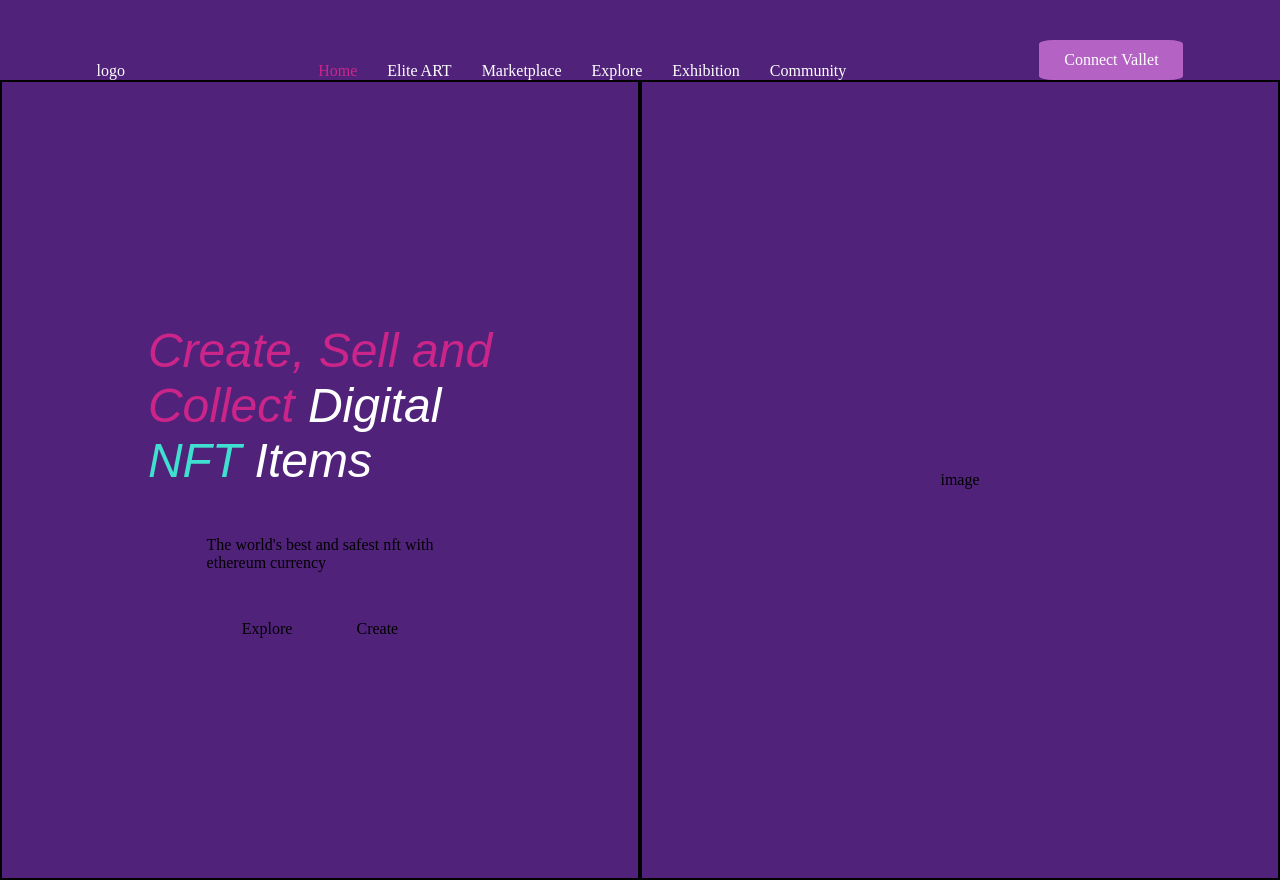
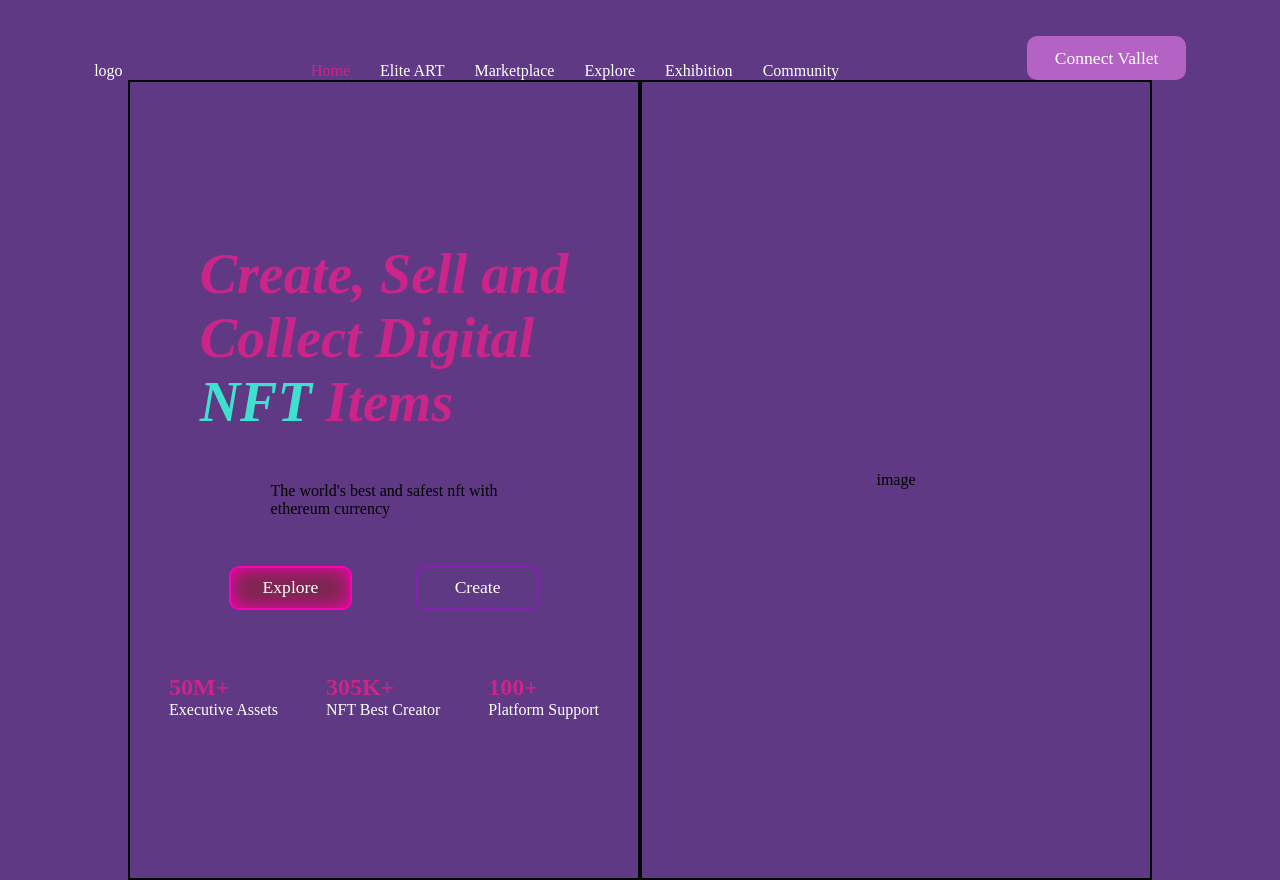
Before and after one commit to Alina010234/homework, a plain HTML site: page Art-Fantasy/art.html in a window 1280 px wide. Drawn offline with Linux system fonts and the light colour scheme.

Commit message:
update fantasy-art

```diff
--- a/Art-Fantasy/art.css
+++ b/Art-Fantasy/art.css
@@ -9,16 +9,16 @@
 .container-mare {
   width: 100%;
   height: 100%;
-    background-color: rgb(80, 34, 122);
+  background-color: rgb(95, 57, 131);
+  /* font-family: sa; */
 }
 
 .header {
-    position: sticky;
   height: 5em;
   display: flex;
   flex-direction: row;
   justify-content: space-around;
-    align-items:end;
+  align-items: end;
   color: white;
 }
 
@@ -30,21 +30,19 @@ nav ul {
 span {
   color: rgb(204, 37, 137);
 }
-  span1 {
-    color: white;
-  }
-  span2 {
+.nft {
   color: turquoise;
 }
-
-  .buttonVallet {
+.button {
   width: 9em;
   height: 2.5em;
   display: flex;
   justify-content: center;
   align-items: center;
   background-color: rgb(180, 98, 196);
-   border-radius: 10%;
+  border-radius: 10px;
+  font-size: 1.1em;
+  cursor: pointer;
 }
 
 .section1 {
@@ -52,6 +50,13 @@ nav ul {
   display: flex;
   justify-content: center;
   align-items: center;
+}
+.s1container {
+  width: 80%;
+  height: 100%;
+  display: flex;
+  justify-content: center;
+  align-items: flex-start;
 }
 .oferta {
   width: 100%;
@@ -64,9 +69,9 @@ nav ul {
 }
 
 .title {
-    font-family: fantasy;
+  font-weight: 800;
   font-style: italic;
-    font-size: 3em;
+  font-size: 3.5em;
 }
 .small-text {
   font-size: 1em;
@@ -79,11 +84,6 @@ nav ul {
   margin-top: 3em;
 }
 
-
-
-
-
-
 .croppImage {
   width: 100%;
   height: 100%;
@@ -92,3 +92,28 @@ nav ul {
   justify-content: center;
   border: solid black 2px;
 }
+
+.explore-button {
+  background-color: #7a274e;
+  box-shadow: 0px 0px 20px #ff00b7 inset;
+  border: 2px solid #ff00b7;
+  width: 7em;
+  color: white;
+}
+
+.create-button {
+  border: 2px solid rgb(135, 30, 181);
+  border-radius: 8px;
+  background-color: transparent;
+  transform: 1s;
+  width: 7em;
+  color: white;
+}
+.statistics {
+  display: flex;
+  justify-content: center;
+  align-items: center;
+  gap: 3em;
+  margin-top: 4em;
+  color: white;
+}
--- a/Art-Fantasy/art.html
+++ b/Art-Fantasy/art.html
@@ -22,26 +22,46 @@
             <li><p>Community</p></li>
           </ul>
         </nav>
-        <div class="buttonVallet">Connect Vallet</div>
+        <div class="buttonVallet button">Connect Vallet</div>
       </div>
 
       <div class="section1">
+        <div class="s1container">
           <div class="oferta">
             <div class="title">
               <p><span>Create, Sell and</span></p>
-            <p><span>Collect</span> <span1>Digital</span1></p>
-            <p><span2>NFT</span2> <span1>Items</span1></p>
+              <p><span>Collect</span> <span>Digital</span></p>
+              <p><span class="nft">NFT</span> <span>Items</span></p>
             </div>
             <div class="small-text">
               <p>The world's best and safest nft with</p>
               <p>ethereum currency</p>
             </div>
             <div class="buttonS1">
-            <div class="explore-button">Explore</div>
-            <div class="create-button">Create</div>
+              <div class="explore-button button">Explore</div>
+              <div class="create-button button">Create</div>
+            </div>
+
+            <div class="statistics">
+              <div class="50M">
+                <span><h2>50M+</h2></span>
+                <p>Executive Assets</p>
+              </div>
+
+              <div class="350K">
+                <span><h2>305K+</h2></span>
+                <p>NFT Best Creator</p>
+              </div>
+
+              <div class="100">
+                <span><h2>100+</h2></span>
+                <p>Platform Support</p>
               </div>
             </div>
+          </div>
+
           <div class="croppImage">image</div>
+        </div>
       </div>
     </div>
   </body>
```
Lines whose indentation alone changed are shown as unchanged.
